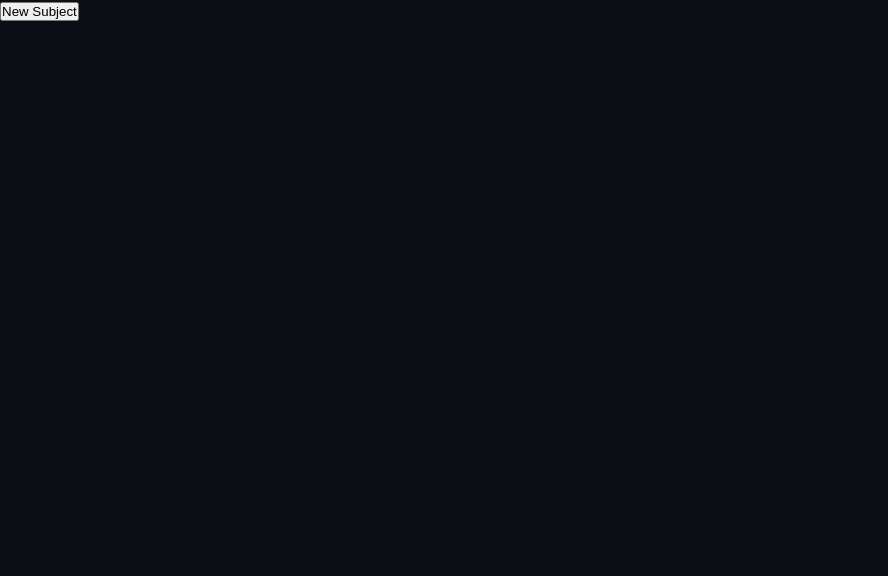
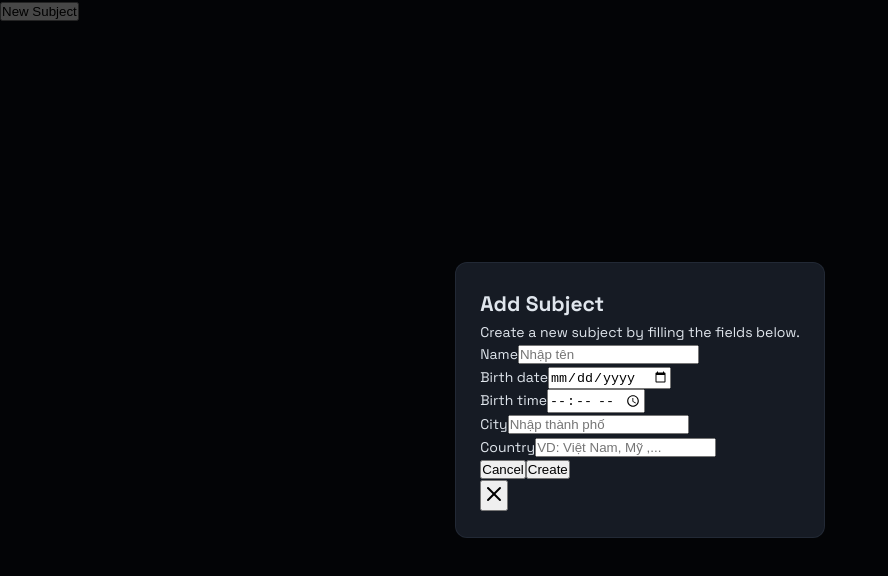
Before and after one commit to FatherofJS/JStar, a React (Vite) app: page / in a window 1280 px wide. Both pictures are taken after a click on the button "New Subject". Shown: the top 576 px of the page, without its empty margins (0-888 px from the left). Built offline with nearby package versions, Linux system fonts and the light colour scheme.

Commit message:
form backbone without styling

```diff
--- a/src/components/BirthForm.tsx
+++ b/src/components/BirthForm.tsx
@@ -1,5 +1,55 @@
 // import { MOCK_CHART } from '../data/mockData';
 
-export function BirthForm() {
-    return null;
+type BirthFormProps = {
+    onClose: () => void;
+};
+
+export function BirthForm({ onClose }: BirthFormProps) {
+
+    return (
+        <div className="modal-overlay">
+            <div className="modal">
+                <div>
+                    <h2>Add Subject</h2>
+                    <p>Create a new subject by filling the fields below.</p>
+                </div>
+
+                <form>
+                    <div>
+                        <label>Name</label>
+                        <input id="create_name" placeholder="Nhập tên" name="name" type="text" />
+                    </div>
+                    <div>
+                        <div>
+                            <label>Birth date</label>
+                            <input id="create_birthDate" type="date" />
+                        </div>
+                        <div>
+                            <label>Birth time</label>
+                            <input id="create_birthTime" type="time" />
+                        </div>
+                    </div>
+                    <div>
+                        <div>
+                            <label>City</label>
+                            <input id="create_city" placeholder="Nhập thành phố" type="text" />
+                        </div>
+                        <div>
+                            <label>Country</label>
+                            <input id="create_country" placeholder="VD: Việt Nam, Mỹ ,..." type="text" />
+                        </div>
+                    </div>
+                    <div>
+                        <button onClick={onClose}>Cancel</button>
+                        <button>Create</button>
+                    </div>
+                </form>
+
+                <button onClick={onClose}>
+                    <svg xmlns="http://www.w3.org/2000/svg" width="24" height="24" viewBox="0 0 24 24" fill="none" stroke="currentColor" stroke-width="2" stroke-linecap="round" stroke-linejoin="round" class="lucide lucide-x" aria-hidden="true"><path d="M18 6 6 18"></path><path d="m6 6 12 12"></path></svg>
+                </button>
+
+            </div>
+        </div>
+    );
 }
```
